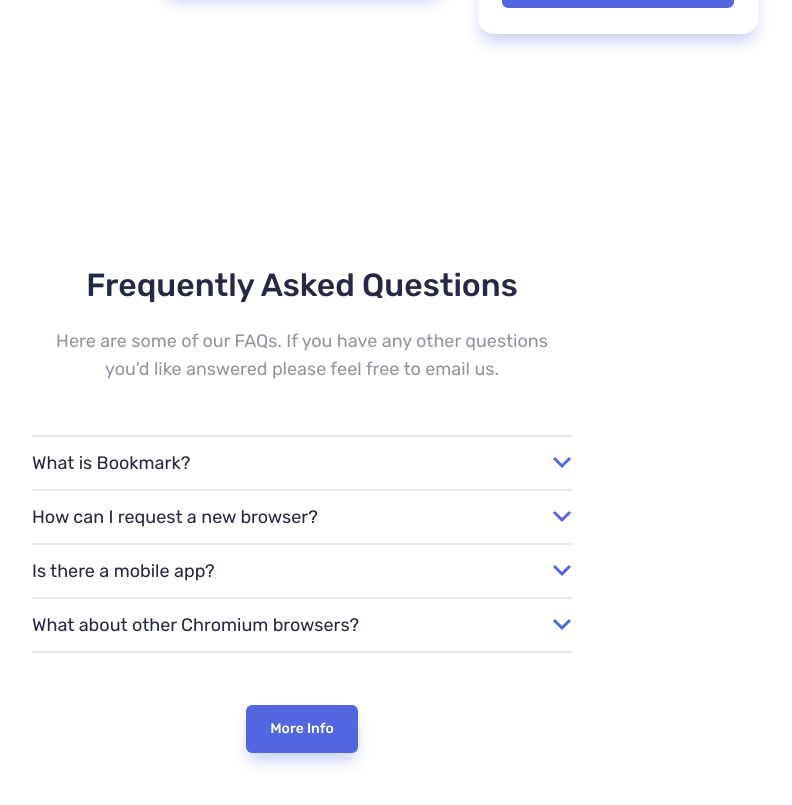
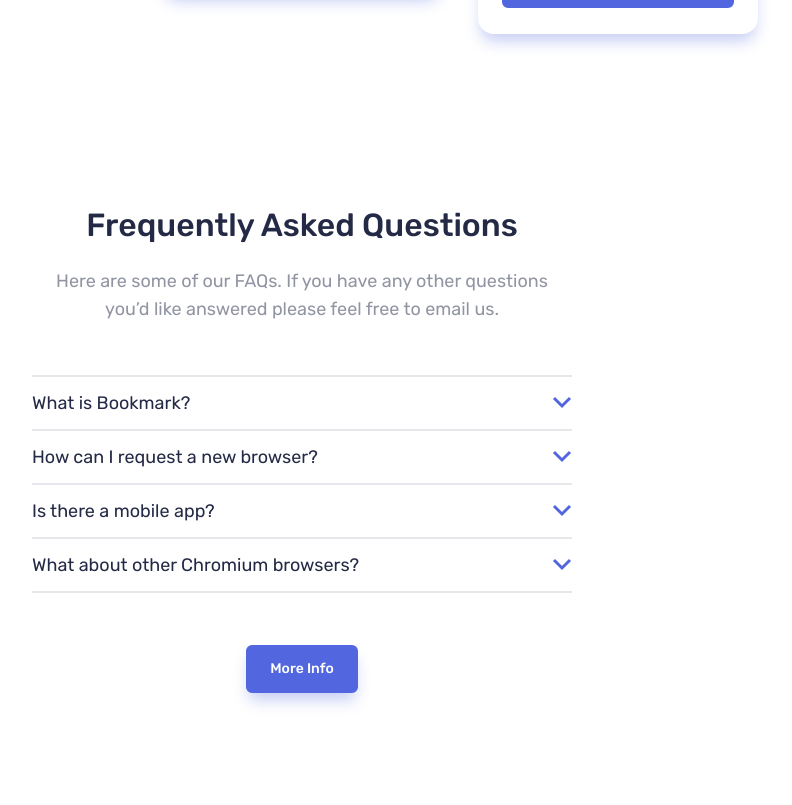
Before and after one commit to SeyrenZ/bookmark-landing-page, a Next.js app: page / in a window 1280 px wide. Shown: the part 2267-3072 px from the top of the page, without its empty margins (338-1130 px from the left). After the commit the page ends 2988 px from the top, so only its background shows below. Built offline with nearby package versions, Linux system fonts and the light colour scheme.

Commit message:
feat: change accordion section y padding

```diff
--- a/src/app/components/accordion.tsx
+++ b/src/app/components/accordion.tsx
@@ -39,7 +39,7 @@ const Accordion = () => {
   };
 
   return (
-    <div className="w-full py-20 px-8">
+    <div className="w-full py-5 px-8">
       <div className="w-full max-w-[1110px] mx-auto flex flex-col items-center justify-center sm:gap-y-[52px] gap-y-[48px]">
         <div className="max-w-[540px] flex flex-col gap-y-4 items-center justify-center">
           <div className="sm:text-[32px] sm:leading-[52px] text-[24px] leading-[30px] font-medium text-primary-darkBlue text-center">
```
